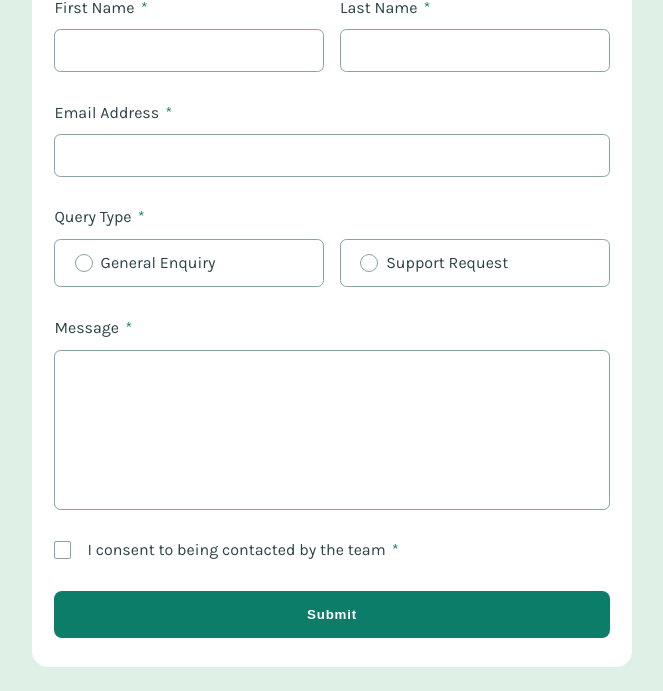
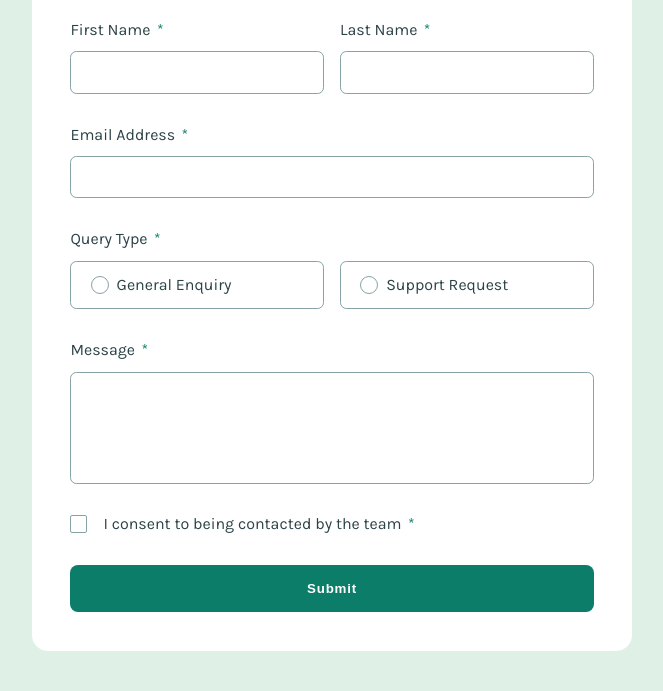
Before and after one commit to Moiz-002/Responsive-Contact-Form-using-HTML-CSS-JS, a plain HTML site: page index.html in a window 1280 px wide. Shown: the part 113-804 px from the top of the page, without its empty margins (308-971 px from the left). Drawn offline with Linux system fonts and the light colour scheme.

Commit message:
initial commit

```diff
--- a/style.css
+++ b/style.css
@@ -47,7 +47,7 @@ body {
   border-radius: 0.0625rem;
   border-radius: 1rem;
   padding: 0.1125rem 0.0875rem;
-  padding: 1.8rem 1.4rem;
+  padding: 2.4rem;
   max-width: 37.5rem;
 }
 
@@ -110,7 +110,7 @@ textarea {
   font-size: 1rem;
   font-weight: var(--fw-regular);
   resize: none;
-  height: 10rem;
+  height: 7rem;
   padding: 1.2rem 1.4rem;
   color: var(--grey-900);
 }
@@ -200,6 +200,9 @@ textarea:hover {
   }
   .name {
     flex-direction: column;
+  }
+  .contact-form{
+  padding: 1.8rem 1.4rem;
   }
 }
 
```
